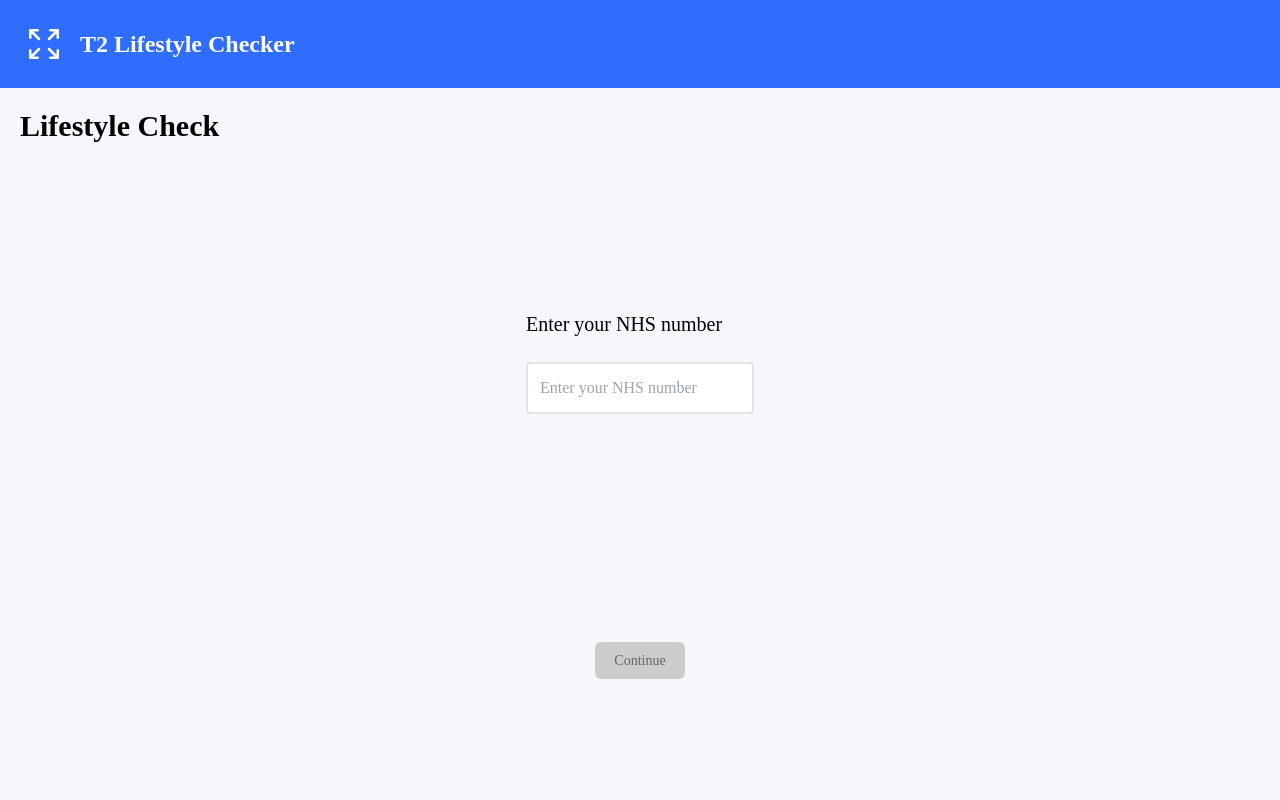
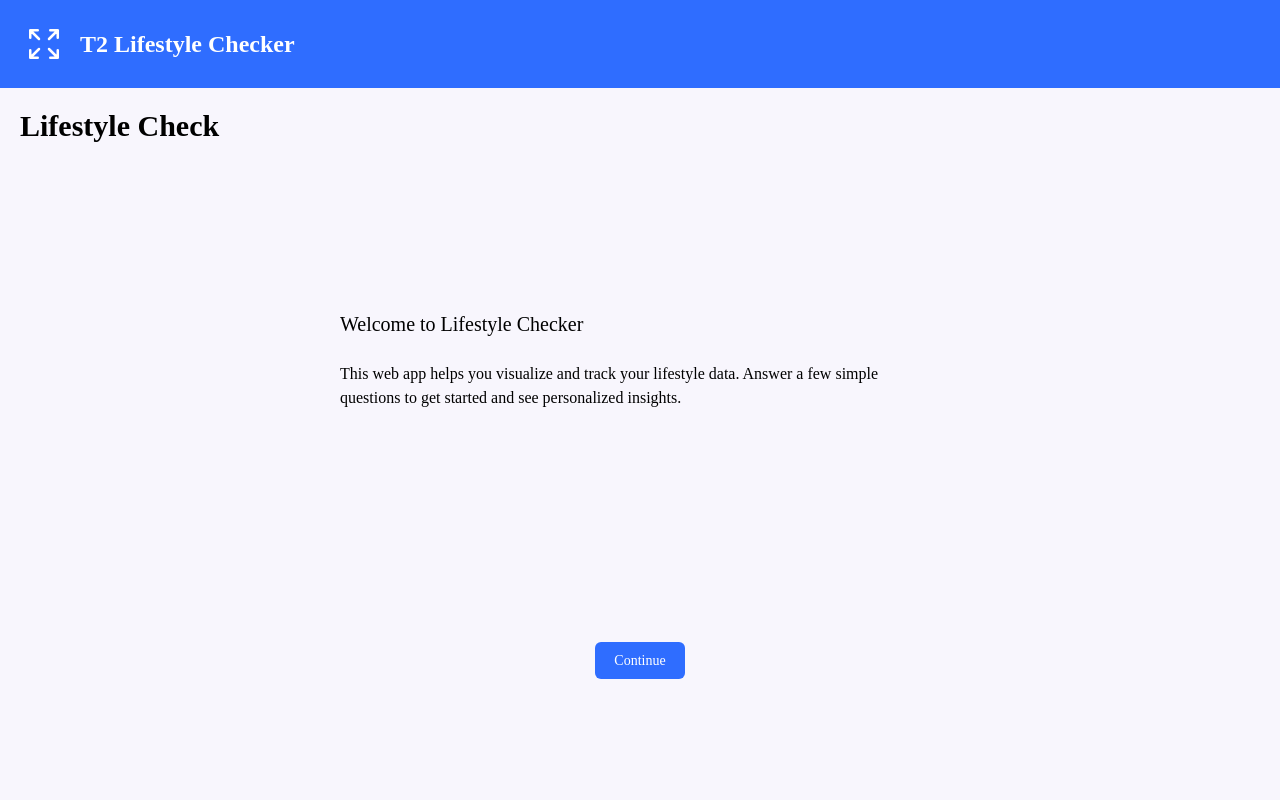
Before and after one commit to shiraz-v8/lifestyle-checker, a React (Create React App) app: page / in a window 1280 px wide. Shown: the top 800 px of the page. Built offline with nearby package versions, Linux system fonts and the light colour scheme; a web font is replaced by a local one.

Commit message:
new welcome step added

```diff
--- a/src/components/JourneyWizard.jsx
+++ b/src/components/JourneyWizard.jsx
@@ -11,8 +11,10 @@ import SmokingStep from "../pages/SmokingStep";
 import ExcerciseStep from "../pages/ExcerciseStep";
 import ScoreStep from "../pages/ScoreStep";
 import StepWrapper from "./StepWrapper";
+import WelcomeStep from "../pages/WelcomeStep";
 
 const steps = [
+  WelcomeStep,
   ReferenceStep,
   NameStep,
   DOBStep,
--- a/src/components/StepWrapper.jsx
+++ b/src/components/StepWrapper.jsx
@@ -37,13 +37,13 @@ const StepWrapper = ({
 
     setmalformedData(isMalformed);
 
-    if (currentStep === 2 && !isMalformed) {
+    if (currentStep === 3 && !isMalformed) {
       setLoading(true);
       const result = await getPatient(journeyData);
       setPatient(result);
       setTimeout(() => {
         setLoading(false);
-        setCurrentStep(3);
+        setCurrentStep(4);
       }, 2000);
     }
   }, [journeyData, currentStep, setCurrentStep, setPatient]);
@@ -51,17 +51,19 @@ const StepWrapper = ({
   const isStepValid = useMemo(() => {
     switch (currentStep) {
       case 0:
-        return journeyData.ref !== null;
+        return true;
       case 1:
-        return journeyData.surname !== null;
+        return journeyData.ref !== null && journeyData.ref !== "";
       case 2:
-        return true;
-      case 4:
+        return journeyData.surname !== null && journeyData.surname !== "";
+      case 3:
+        return journeyData.dob !== null && journeyData.dob !== "";
+      case 5:
         return journeyData.drinking !== null;
-      case 5:
+      case 6:
         return journeyData.smoking !== null;
-      case 6:
-        return journeyData.excersing !== null;
+      case 7:
+        return journeyData.exercising !== null;
       default:
         return true;
     }
@@ -69,8 +71,7 @@ const StepWrapper = ({
 
   return (
     <div className="flex flex-col items-center gap-4">
-      {/* <h1>Step {currentStep}</h1> */}
-
+      {/* Back button */}
       <div className="self-start h-[44px] flex items-center">
         {currentStep > 0 && (
           <Button variant="secondary" onClick={prevStep}>
@@ -95,7 +96,7 @@ const StepWrapper = ({
         {React.Children.map(children, (child) => {
           if (!React.isValidElement(child)) return child;
 
-          if (currentStep === 3 && patient) {
+          if (currentStep === 4 && patient) {
             return React.cloneElement(child, {
               result: patient,
               continueCTA: continueStep,
@@ -105,14 +106,17 @@ const StepWrapper = ({
         })}
       </StepComponent>
 
+      {/*Continue button - 0 to 2 continue steps. 3 submit step, onwards continue */}
+
       <div className="mt-4 flex gap-2">
-        {(currentStep <= 1 || currentStep >= 4) && currentStep !== 7 && (
+        {(currentStep >= 0 && currentStep <= 2) ||
+        (currentStep > 4 && currentStep <= 7) ? (
           <Button disabled={!isStepValid} onClick={continueStep}>
             Continue
           </Button>
-        )}
+        ) : null}
 
-        {currentStep === 7 && (
+        {currentStep === 8 && (
           <Button
             disabled={!isStepValid}
             onClick={() =>
@@ -126,7 +130,7 @@ const StepWrapper = ({
           </Button>
         )}
 
-        {currentStep === 2 && (
+        {currentStep === 3 && (
           <Button disabled={loading} onClick={handleSubmit}>
             {loading ? <Spinner /> : "Submit"}
           </Button>
--- a/src/content/page-content.js
+++ b/src/content/page-content.js
@@ -1,5 +1,11 @@
 export const PAGE_CONTENT = {
   steps: {
+    WelcomeStep: {
+      heading: "Welcome to Lifestyle Checker",
+      description:
+        "This web app helps you visualize and track your lifestyle data. " +
+        "Answer a few simple questions to get started and see personalized insights.",
+    },
     ReferenceStep: { question: "Enter your NHS number" },
     NameStep: { question: "Enter your surname" },
     DOBStep: { question: "Enter your Date of Birth" },
--- /dev/null
+++ b/src/pages/WelcomeStep.jsx
@@ -0,0 +1,16 @@
+import { PAGE_CONTENT } from "../content/page-content";
+
+const {
+  steps: { WelcomeStep: content },
+} = PAGE_CONTENT;
+
+const WelcomeStep = () => {
+  return (
+    <>
+      <h3 className="mb-6">{content.heading}</h3>
+      <p className="mb-4">{content.description}</p>
+    </>
+  );
+};
+
+export default WelcomeStep;
```
Also changed, not shown: 1 other file (tests, documents, lock files or other folders).
